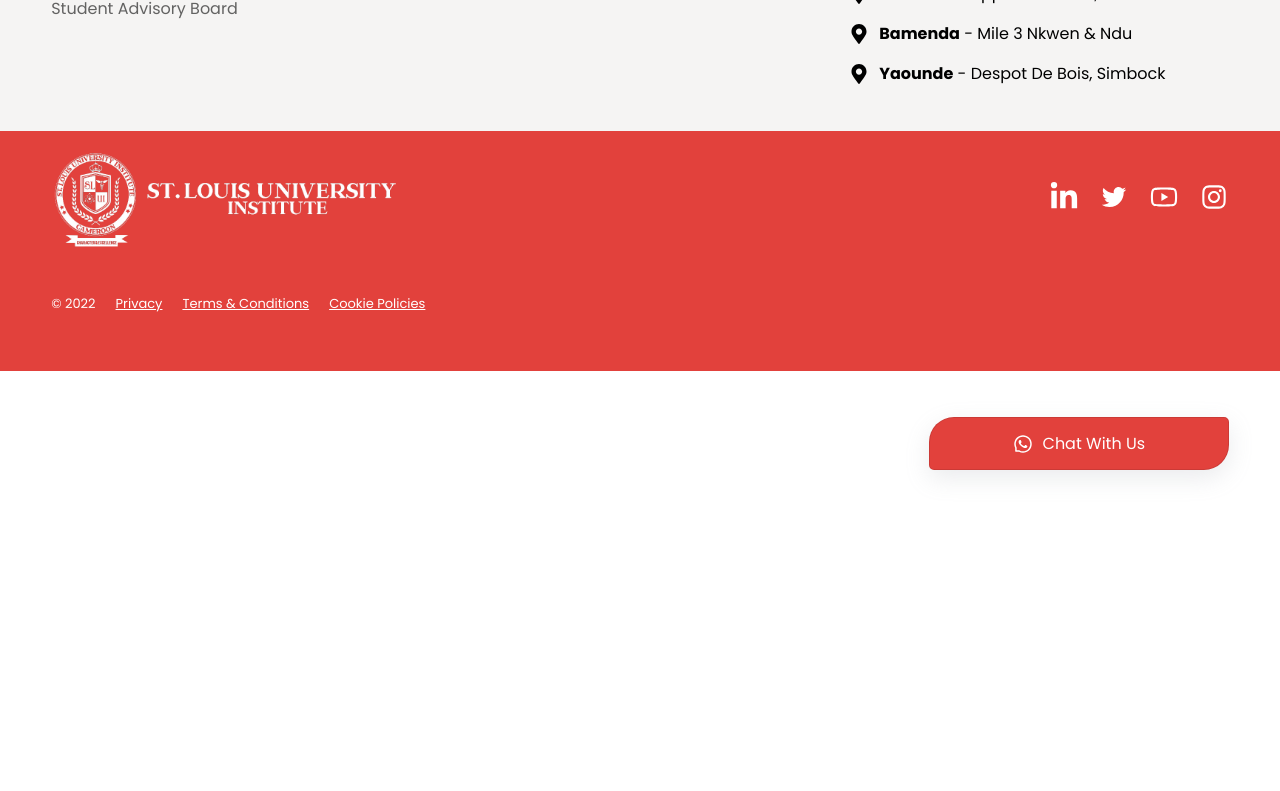
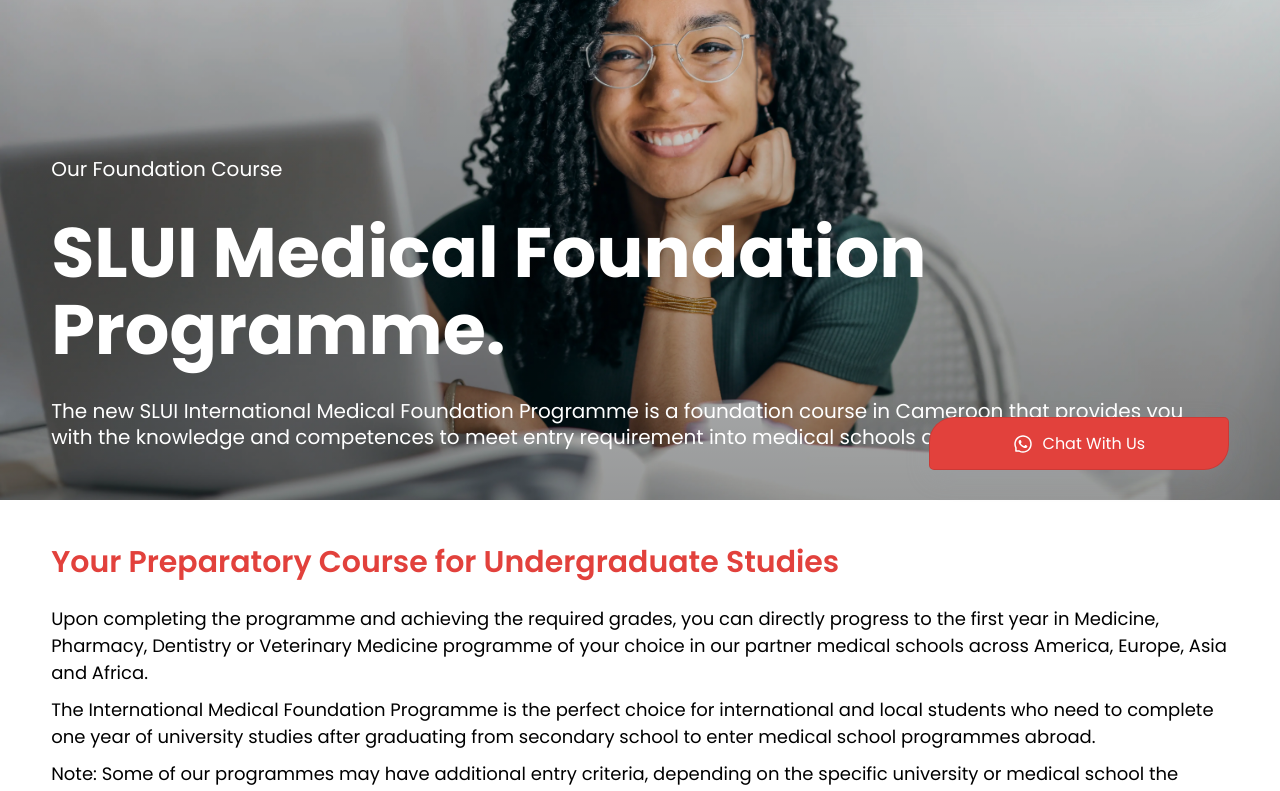
Before and after one commit to rindah89/sluiwebsite, a React (Create React App) app: page /foundation in a window 1280 px wide. Shown: the part 300-1091 px from the top of the page. Before the commit the page ends 800 px from the top, so only its background shows below. Built offline with nearby package versions, Linux system fonts and the light colour scheme.

Commit message:
foundation program

```diff
--- a/src/App.tsx
+++ b/src/App.tsx
@@ -17,6 +17,7 @@ import Faculties from "./pages/faculties/Faculties";
 import Masters from "./pages/masters/Masters";
 import HND from "./pages/hnd/HND";
 import Bachelors from "./pages/bachelors/Bachelors";
+import Foundation from "./pages/foundation/Foundation";
 
 const App = () => {
   return (
@@ -31,6 +32,7 @@ const App = () => {
           <Route path="/masters" element={<Masters />} />
           <Route path="/hnd" element={<HND />} />
           <Route path="/bachelors" element={<Bachelors />} />
+          <Route path="/foundation" element={<Foundation />} />
           {/* <Route path="/about-st-louis" element={<About />} /> */}
 
           <Route path="*" element={<NotFound />} />
--- a/src/components/navbar/Navbar.tsx
+++ b/src/components/navbar/Navbar.tsx
@@ -76,7 +76,7 @@ const Navbar = () => {
                 ),
                 title: "Foundation",
                 desc: "The new SLUI International Medical Foundation Programme is a foundation course in Cameroon that provides you with the knowledge and competences to meet entry requirement into medical schools abroad.",
-                link: "/",
+                link: "/foundation",
               },
               {
                 icon: (
--- a/src/components/programs/Programs.tsx
+++ b/src/components/programs/Programs.tsx
@@ -54,7 +54,7 @@ const Programs = () => {
         </div>
       </Link>
 
-      <Link to="/">
+      <Link to="/foundation">
         <div>
           <div className="program">
             <h2>Foundation</h2>
--- /dev/null
+++ b/src/pages/foundation/Foundation.tsx
@@ -0,0 +1,106 @@
+import React from "react";
+import { Fade } from "react-reveal";
+import { VscDebugBreakpointLogUnverified } from "react-icons/vsc";
+
+// styles
+import styles from "./foundation.module.css";
+import { Link } from "react-router-dom";
+
+const Foundation = () => {
+  return (
+    <div>
+      <div className="hero">
+        <h3>Our Foundation Course</h3>
+        <Fade left>
+          <h1 style={{ lineHeight: "1.1", margin: "3rem 0" }}>
+            SLUI Medical Foundation Programme.
+          </h1>
+          <h4 className={styles.para}>
+            The new SLUI International Medical Foundation Programme is a
+            foundation course in Cameroon that provides you with the knowledge
+            and competences to meet entry requirement into medical schools
+            abroad.
+          </h4>
+        </Fade>
+      </div>
+
+      <div className={styles.desc}>
+        <div className={styles.head}>
+          <h2>Your Preparatory Course for Undergraduate Studies</h2>
+        </div>
+
+        <div className={styles.content}>
+          <h4>
+            Upon completing the programme and achieving the required grades, you
+            can directly progress to the first year in Medicine, Pharmacy,
+            Dentistry or Veterinary Medicine programme of your choice in our
+            partner medical schools across America, Europe, Asia and Africa.
+          </h4>
+
+          <h4>
+            The International Medical Foundation Programme is the perfect choice
+            for international and local students who need to complete one year
+            of university studies after graduating from secondary school to
+            enter medical school programmes abroad.
+          </h4>
+
+          <h4>
+            <span>
+              Note: Some of our programmes may have additional entry criteria,
+              depending on the specific university or medical school the student
+              will like to progress too.
+            </span>
+          </h4>
+        </div>
+      </div>
+
+      <div className={styles.desc}>
+        <div className={styles.head}>
+          <h2>A Gateway to Your Medical School and Degree</h2>
+        </div>
+
+        <div className={styles.content}>
+          <h4>
+            Thanks to the preparatory courses in fields such as anatomy,
+            pharmacology or biochemistry etc.., you will be well-equipped to
+            start your medical school journey in one of our partner universities
+            abroad.
+          </h4>
+
+          <h4>
+            By joining the SLUI International Medical Foundation Programme, you
+            will also receive a conditional offer from our partner universities
+            to guarantee your progression you progression into year of your
+            chosen medical programmes once you have completed your one year
+            foundation programme.
+          </h4>
+        </div>
+      </div>
+
+      <div className={styles.desc}>
+        <div className={styles.head}>
+          <h2>Program Details</h2>
+        </div>
+
+        <ul>
+          <li>
+            <span>Duration:</span> 2 semesters (1 year)
+          </li>
+          <li>
+            <span>Start:</span> October every year
+          </li>
+          <li>
+            <span>Tuition Fees:</span> 1000.000 FCFA
+          </li>
+        </ul>
+
+        <div className={styles.links}>
+          <Link to="/">REQUEST</Link>
+          <Link to="/">INFORMATION</Link>
+        </div>
+      </div>
+    </div>
+  );
+};
+
+export default Foundation;
--- /dev/null
+++ b/src/pages/foundation/foundation.module.css
@@ -0,0 +1,48 @@
+.para {
+  font-size: 2rem;
+  line-height: 1.3;
+  color: #fff;
+}
+
+.desc {
+    padding: 4rem 4vw;
+}
+
+.desc .head h2 {
+    font-size: 3rem;
+    font-weight: 600;
+    margin-bottom: 2rem;
+    color: var(--main-color);
+}
+
+.desc .content h4 {
+    font-size: 1.8rem;
+    margin-bottom: 1rem;
+}
+
+.desc ul {
+    padding-left: 2rem;
+}
+
+.desc ul li {
+    font-size: 2rem;
+    margin-bottom: 1rem;
+}
+
+.desc ul li span {
+    font-weight: 600;
+}
+
+.links {
+    margin: 4rem 0;
+    margin-top: 6rem;
+    display: flex;
+    display: -ms-flexbox;
+    align-items: center;
+    gap: 3rem;
+}
+
+.links a {
+    font-size: 2rem;
+    font-weight: 600;
+}
```
